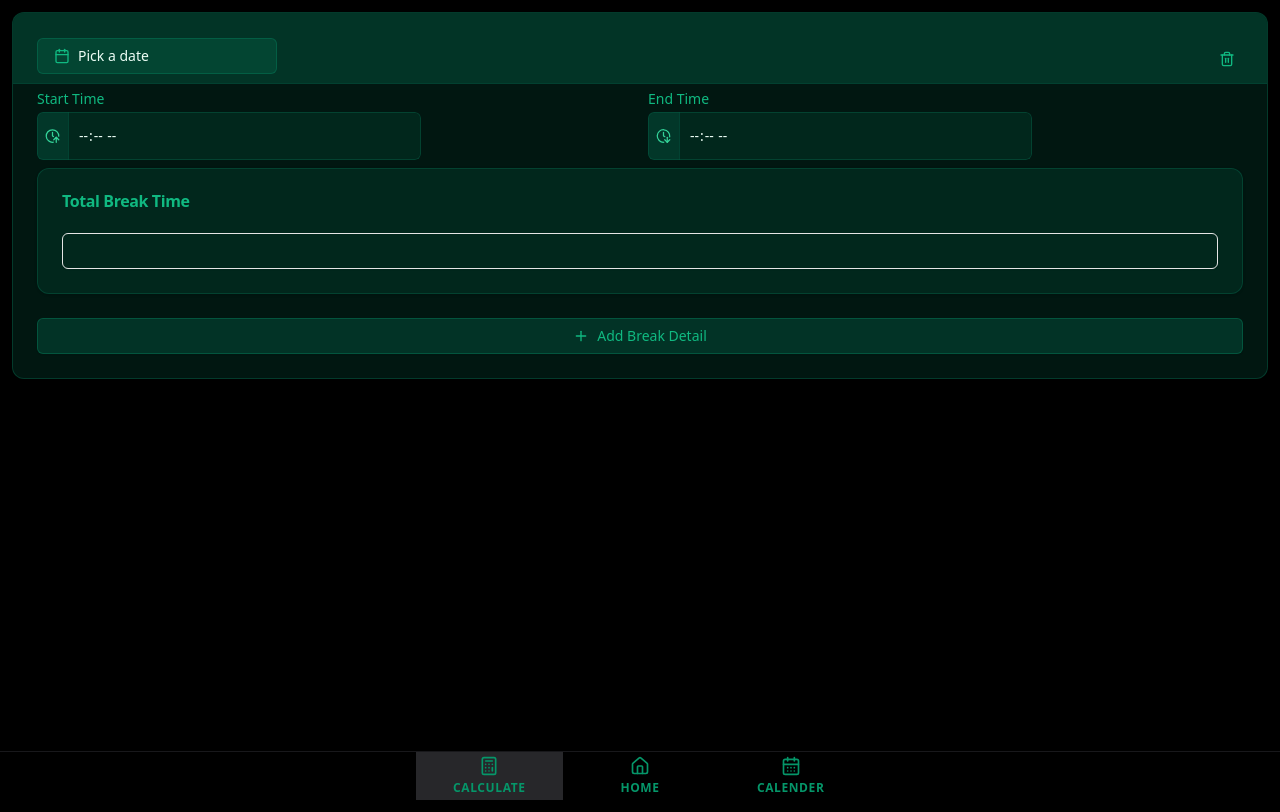
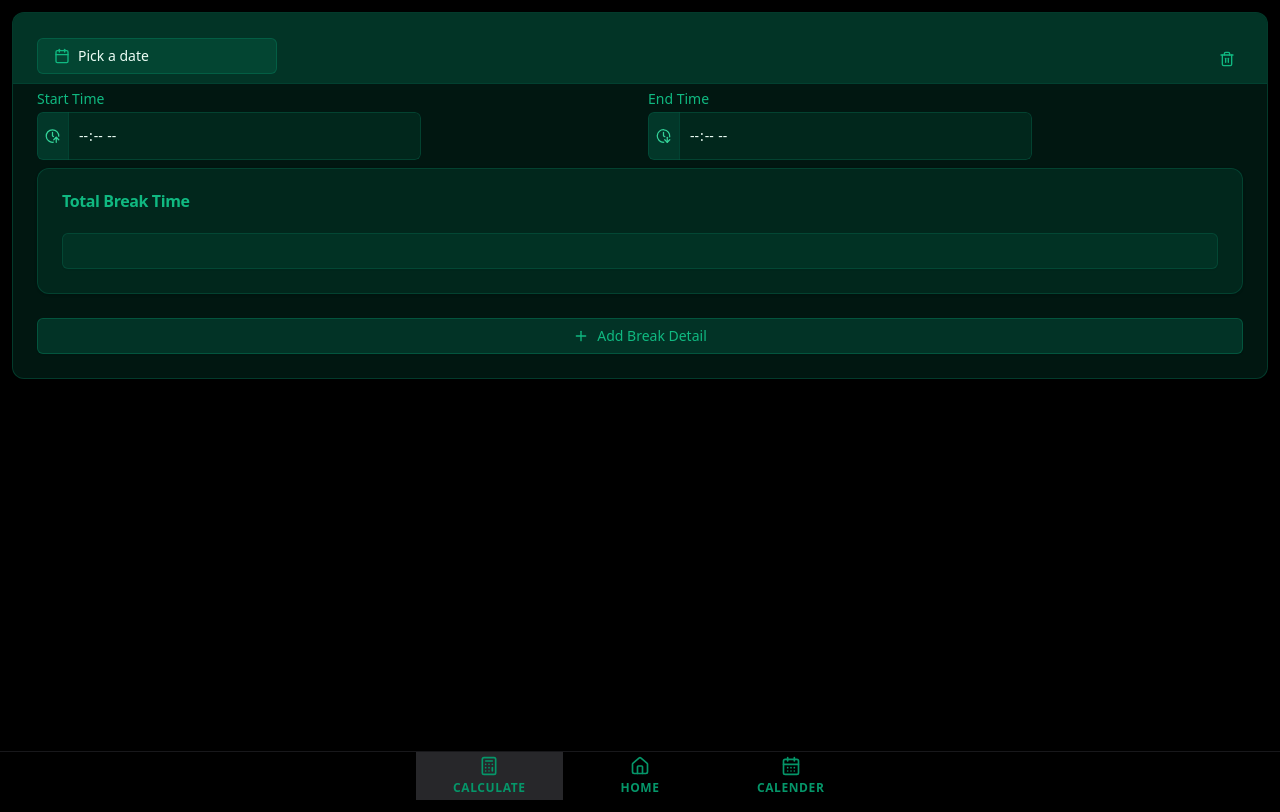
Before and after one commit to reiz0/money-manage, a Next.js app: page /calculate in a window 1280 px wide. Built offline with nearby package versions, Linux system fonts and the light colour scheme.

Commit message:
edit input component for adjusting this app design style

```diff
--- a/src/components/common/TimePicker.tsx
+++ b/src/components/common/TimePicker.tsx
@@ -15,7 +15,7 @@
         <Input
           type="time"
           id={id}
-          className="bg-emerald-900/30 border-emerald-800/50 h-12 text-emerald-50 pl-10"
+          className="pl-10 h-12"
         />
         <div className="absolute left-0 top-0 bottom-0 w-8 flex items-center justify-center bg-emerald-800/30 border-r border-emerald-800/30 text-emerald-400 p-2">
           {id === "startTime" && <ClockArrowUp />}
--- a/src/components/ui/input.tsx
+++ b/src/components/ui/input.tsx
@@ -8,7 +8,7 @@
       <input
         type={type}
         className={cn(
-          "flex h-9 w-full rounded-md border border-input bg-transparent px-3 py-1 text-base shadow-sm transition-colors file:border-0 file:bg-transparent file:text-sm file:font-medium file:text-foreground placeholder:text-muted-foreground focus-visible:outline-none focus-visible:ring-1 focus-visible:ring-ring disabled:cursor-not-allowed disabled:opacity-50 md:text-sm",
+          "flex h-9 w-full rounded-md border bg-emerald-900/30 border-emerald-800/50 text-emerald-50 px-3 py-1 text-base shadow-sm transition-colors file:border-0 file:bg-transparent file:text-sm file:font-medium file:text-foreground placeholder:text-muted-foreground focus-visible:outline-none focus-visible:ring-1 focus-visible:ring-ring disabled:cursor-not-allowed disabled:opacity-50 md:text-sm",
           className
         )}
         ref={ref}
```
